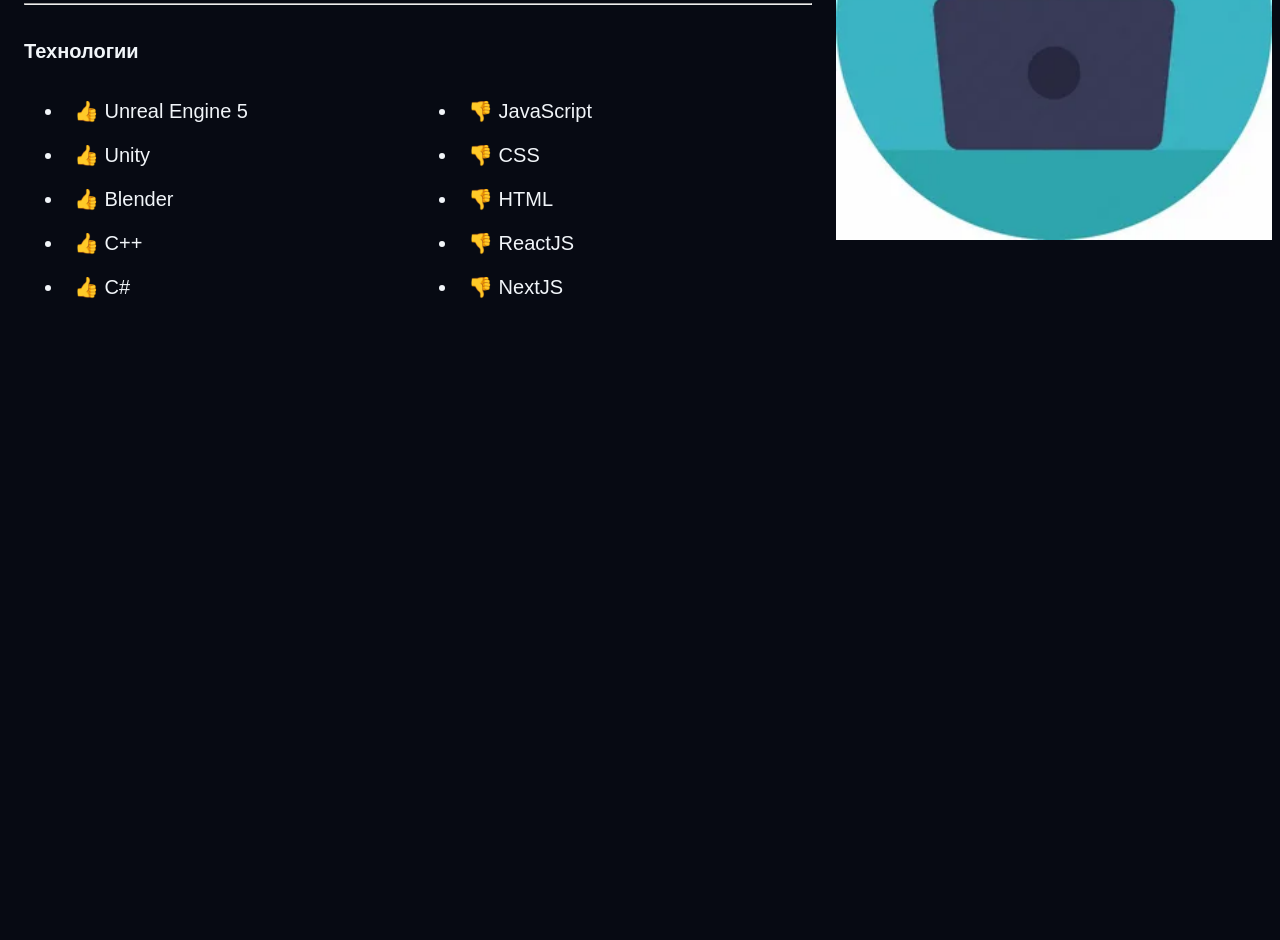
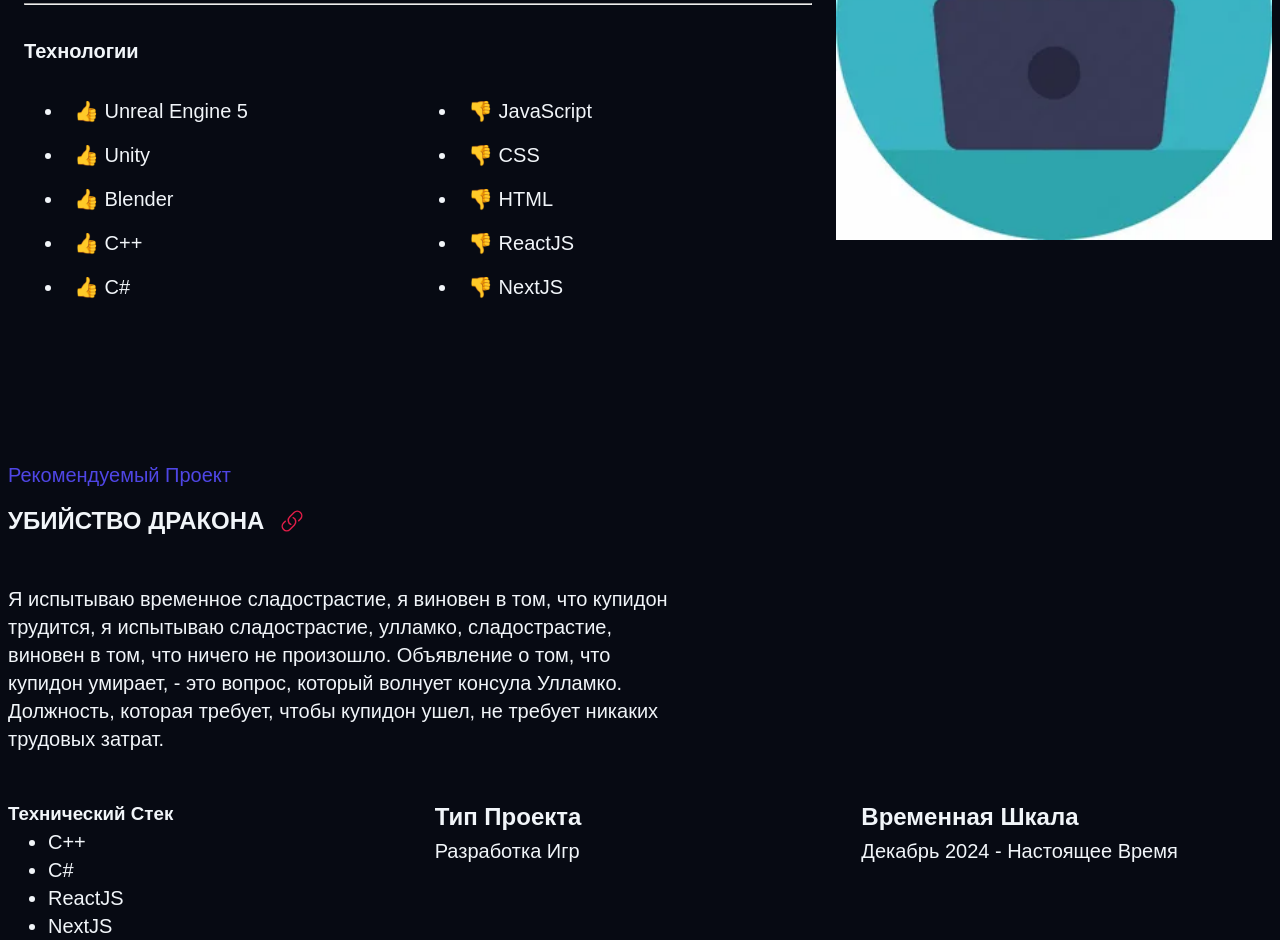
Before and after one commit to Denisov-Egor/Portfolio, a website built with Vite: page index.html in a window 1280 px wide. Shown: the part 942-1882 px from the top of the page. Before the commit the page ends 1243 px from the top, so only its background shows below. Built offline with nearby package versions, Linux system fonts and the light colour scheme; a web font is replaced by a local one.

Commit message:
Создание рекомендованного проекта

```diff
--- a/index.html
+++ b/index.html
@@ -38,7 +38,6 @@
               </svg>
             </button>
           </li>
-
           <li>
             <a class="header__resume btn" href="./styles/Asset/Resume.pdf" download>Резюме</a>
           </li>
@@ -56,10 +55,10 @@
             12h16.5m-16.5 5.25h16.5"
             />
           </svg>
-
         </button>
       </nav>
     </header>
+
     <main>
       <selection class="hero container">
         <img class="hero__img" src="./styles/Asset/hero.jpg" alt="Profile picture">
@@ -115,8 +114,62 @@
           <img class="about__img " src="./styles/Asset/about.jpg" alt="Profile picture"/>
         </div>
       </section>
+
+      <selection class="featured container section">
+        <h3 class="featured__subtitle">Рекомендуемый проект</h3>
+        <div class="featured__wrapper">
+        <h2 class="featured__titel">УБИЙСТВО ДРАКОНА</h2>
+        <a class="featured__link" href="https://github.com/Denisov-Egor/FPS-Shooter">
+          <svg
+          xmlns="http://www.w3.org/2000/svg"
+          fill="none" viewBox="0 0 24 24"
+          stroke-width="1.5"
+          stroke="currentColor"
+        >
+            <path
+            stroke-linecap="round"
+            stroke-linejoin="round"
+            d="M13.19 8.688a4.5 4.5 0 0 1 1.242 7.244l-4.5
+            4.5a4.5 4.5 0 0 1-6.364-6.364l1.757-1.757m13.35-.622
+            1.757-1.757a4.5 4.5 0 0 0-6.364-6.364l-4.5
+            4.5a4.5 4.5 0 0 0 1.242 7.244"
+            />
+          </svg>
+        </a>
+      </div>
+        <p class="featured__description">
+          Я испытываю временное сладострастие,
+          я виновен в том, что купидон трудится,
+          я испытываю сладострастие, улламко,
+          сладострастие, виновен в том, что ничего не произошло.
+          Объявление о том, что купидон умирает, - это вопрос,
+          который волнует консула Улламко.
+          Должность, которая требует, чтобы купидон ушел,
+          не требует никаких трудовых затрат.
+        </p>
+        <div class="featured__info-container">
+          <div>
+          <h3 class="featured__lable">Технический Стек</h3>
+          <ul class="featured__tech-stack">
+            <li class="featured__info">C++</li>
+            <li class="featured__info">C#</li>
+            <li class="featured__info">ReactJS</li>
+            <li class="featured__info">NextJS</li>
+          </ul>
+          </div>
+          <div>
+            <h3 class="featured__label">Тип Проекта</h3>
+            <p class="featured__info">Разработка игр</p>
+          </div>
+          <div>
+            <h3 class="featured__label">Временная Шкала</h3>
+            <p class="featured__info">Декабрь 2024 - Настоящее Время</p>
+          </div>
+        </div>
+      </selection>
+
       <selection></selection>
-      <selection></selection>
+
       <selection></selection>
     </main>
     <footer></footer>
--- a/src/main.js
+++ b/src/main.js
@@ -3,4 +3,5 @@
 import '../styles/components/header.css';
 import '../styles/components/hero.css';
 import '../styles/components/about.css';
+import '../styles/components/featured.css'
 import '../styles/utils.css';
--- /dev/null
+++ b/styles/components/featured.css
@@ -0,0 +1,144 @@
+.featured {
+    display: flex;
+    flex-direction: column;
+    gap: 1rem;
+}
+
+
+    .featured__subtitle {
+    font-size: var(--size-sm);
+    color: var(--clr-indigo);
+    text-transform: capitalize;
+    font-weight: 400;
+}
+
+.featured__wrapper {
+    display: flex;
+    align-items: center;
+    gap: 1rem;
+}
+
+.featured__titel {
+    font-size: var(--size-2xl);
+    color: var(--clr-light);
+    text-transform: uppercase;
+}
+
+.featured__link {
+    width: var(--size-2xl);
+    height: var(--clr-light);
+}
+
+.featured__description {
+    max-width: 60ch;
+    color: var(--clr-600);
+    font-size: var(--size-sm);
+    margin: 1rem 0;
+}
+
+.featured__info-container {
+    display: flex;
+    flex-wrap: wrap;
+    gap: 1rem;
+}
+
+.featured__info-container div {
+    flex: 1;
+    min-width: 250px;
+  }
+
+.featured__label {
+    font-size: var(--size-base);
+    text-transform: capitalize;
+    margin-bottom: 0.25rem;
+}
+
+.featured__tech-stack {
+    padding: 0.5;
+}
+
+.featured__info {
+    font-size: var(--size-sm);
+    color: var(--clr-slate600);
+    text-transform: capitalize;
+}
+
+/* xs */
+@media (min-width: 457px) {
+    .featured__subtitle {
+        font-size: var(--size-base);
+    }
+
+    .featured__title {
+        font-size: var(--size-3xl);
+      }
+
+      .featured__description {
+        font-size: var(--size-base);
+        margin: 1.5rem 0;
+    }
+
+    .featured__label {
+        font-size: var(--size-lg);
+    }
+
+    .featured__info {
+        font-size: var(--size-base);
+    }
+}
+
+/* sm */
+/*@media (min-width: 640px) {}*/
+
+/* md */
+/*@media (min-width: 768px) {}*/
+
+/* lg */
+@media (min-width: 1024px) {
+    .featured__subtitle {
+        font-size: var(--size-lg);
+    }
+
+    .featured__title {
+        font-size: var(--size-4xl);
+    }
+
+    .featured__description {
+        font-size: var(--size-lg);
+    }
+
+    .featured__label {
+        font-size: var(--size-xl);
+    }
+
+    .featured__info {
+        font-size: var(--size-lg);
+    }
+}
+
+/* xl */
+@media (min-width: 1280px) {
+    .featured__subtitle {
+        font-size: var(--size-xl);
+    }
+
+    .featured__title {
+        font-size: var(--size-5xl);
+      }
+
+      .featured__description {
+        font-size: var(--size-xl);
+        margin: 2rem 0;
+    }
+
+    .featured__label {
+        font-size: var(--size-2xl);
+    }
+
+    .featured__info {
+        font-size: var(--size-xl);
+    }
+}
+
+/* 2xl */
+/*@media (min-width: 1536px) {}*/
```
Also changed, not shown: styles/Asset/app.png (added), styles/Asset/blog.png (added), styles/Asset/courses.png (added), styles/Asset/faq.png (added), styles/Asset/features.png (added), styles/Asset/pricing.png (added), styles/Asset/signin.png (added), styles/Asset/slayingthedragon.png (added), 1 other file.
